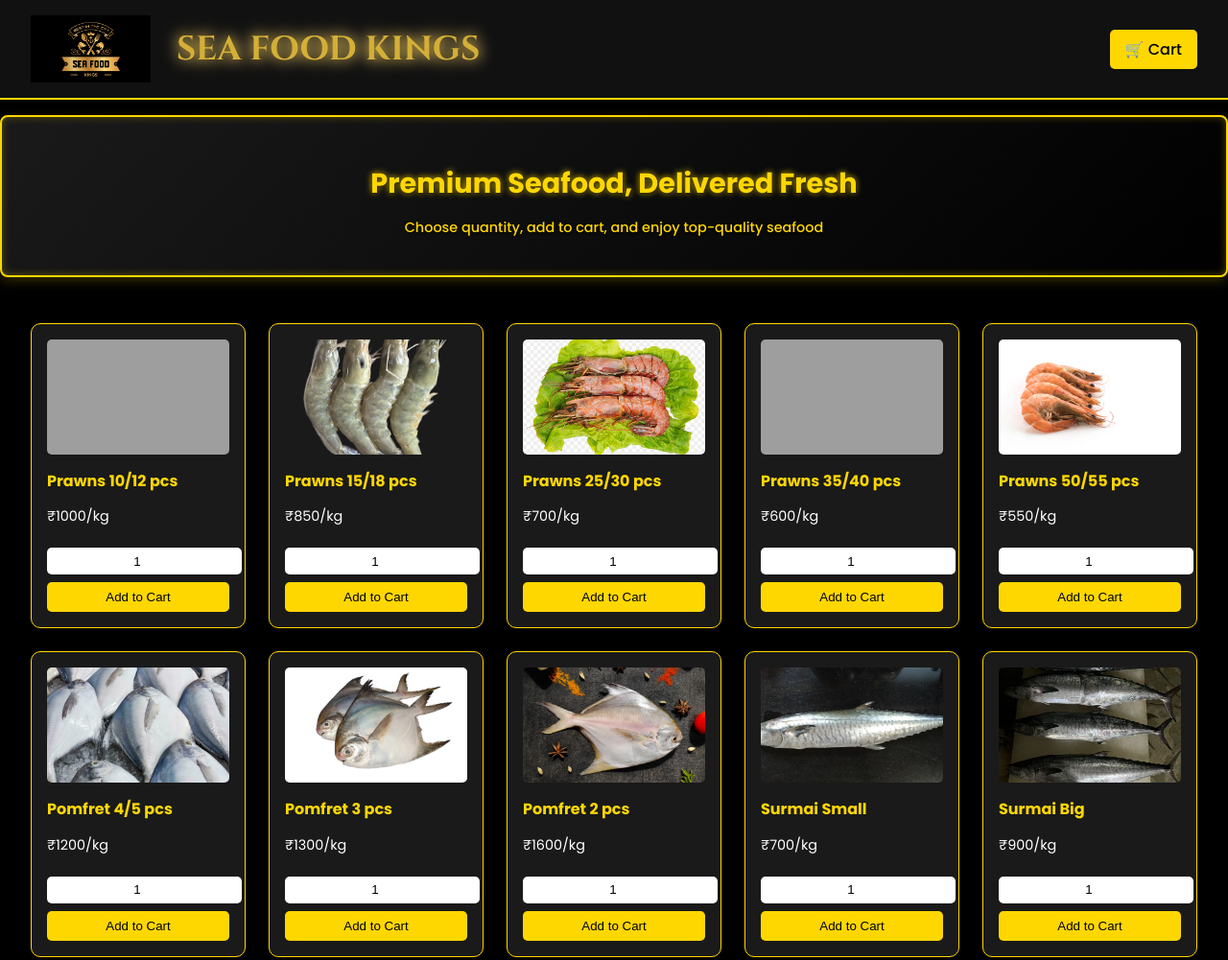
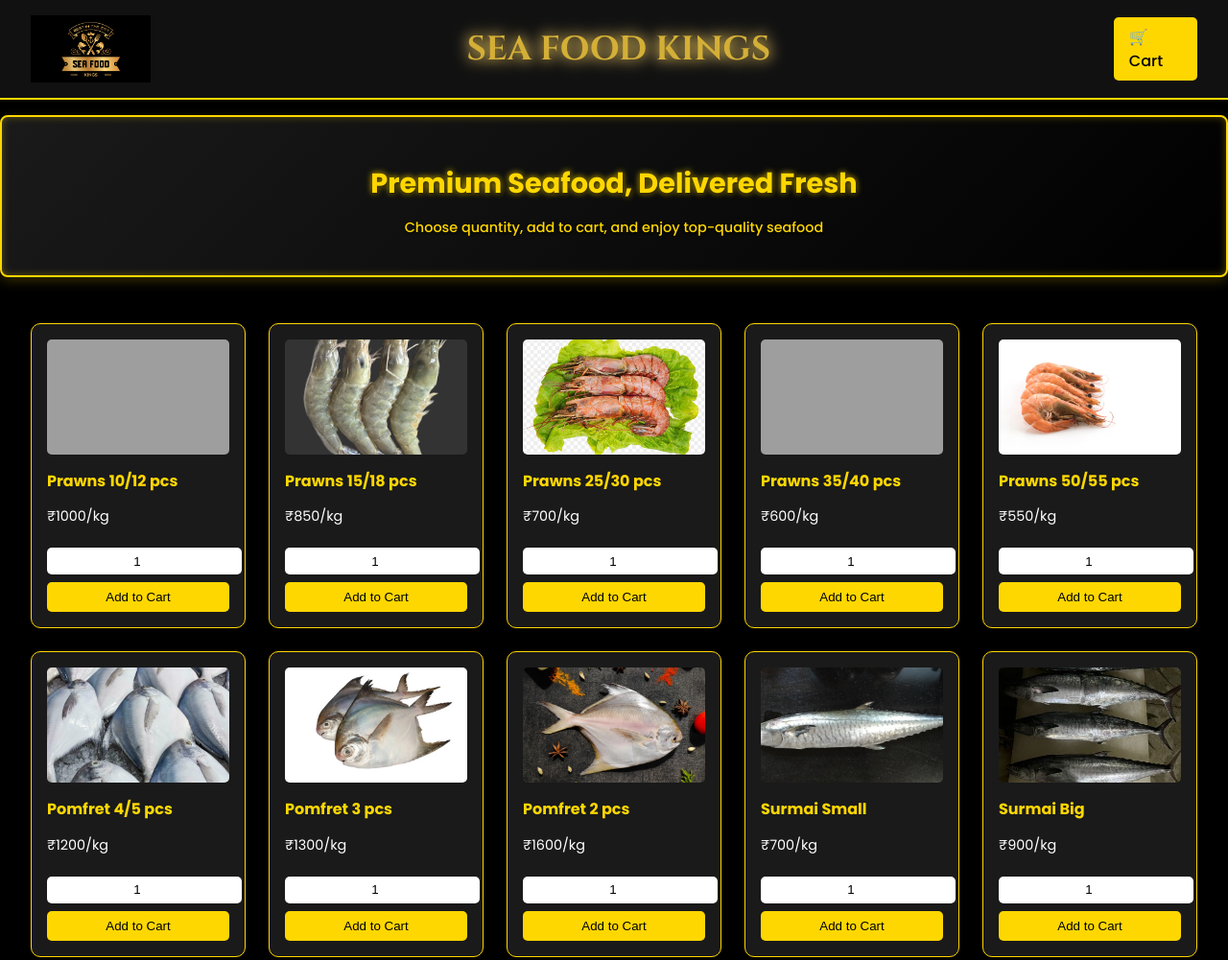
Before and after one commit to pathan2303/seafood-kings, a plain HTML site: page index.html in a window 1280 px wide. Shown: the top 1001 px of the page at 96% size. Drawn offline with Linux system fonts and the light colour scheme; grey boxes are pictures that could not be loaded; files whose address does not match are found by name.

Commit message:
Update index.html

```diff
--- a/index.html
+++ b/index.html
@@ -21,6 +21,7 @@
       justify-content: space-between;
       align-items: center;
       border-bottom: 2px solid #FFD700;
+      position: relative;
     }
 
     .logo {
@@ -31,12 +32,13 @@
     .navbar .brand {
       display: flex;
       align-items: center;
-      gap: 1rem;
+      width: 100%;
     }
 
     .brand .name {
       flex-grow: 1;
       text-align: center;
+      margin-left: -50px; /* Adjust to push name away from logo */
     }
 
     .brand h1 {
@@ -124,6 +126,8 @@
       object-fit: cover;
       border-radius: 5px;
       transition: transform 0.2s ease;
+      /* Fallback if image fails */
+      background-color: #333; /* Gray placeholder */
     }
 
     .product-card:hover img {
@@ -213,7 +217,7 @@
         const card = document.createElement("div");
         card.className = "product-card";
         card.innerHTML = `
-          <img src="./images/${product.image}" alt="${product.name}">
+          <img src="/images/${product.image}" alt="${product.name}">
           <h3>${product.name}</h3>
           <p>₹${product.basePrice}/kg</p>
           <input type="number" step="0.25" min="0.25" class="qty-input" value="1">
```
